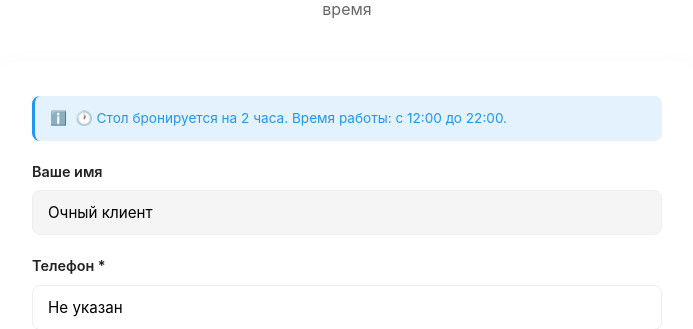
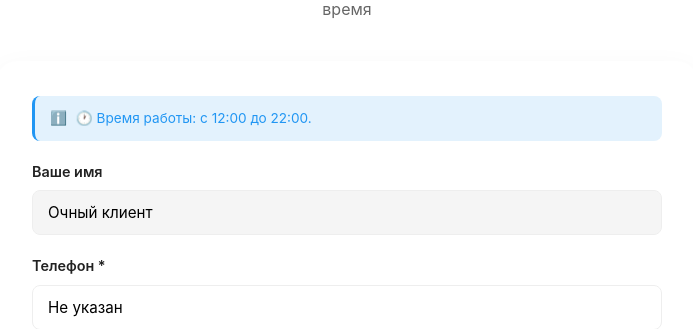
Before and after one commit to pepan222/mercury-restaurant, a Django app: page /bookings/ in a window 1280 px wide. Shown: the part 210-539 px from the top of the page, without its empty margins (293-986 px from the left). Run offline with Django 5.2, Linux system fonts and the light colour scheme; a user stored in the database is signed in; data comes from the database, SQL or seed files in the repository; data that the repository does not hold is empty.

Commit message:
Заключительные небольшие изменения

```diff
--- a/templates/bookings/booking.html
+++ b/templates/bookings/booking.html
@@ -679,7 +679,7 @@
         <div class="booking-card">
             <div class="booking-body">
                 <div class="info-note">
-                    🕐 Стол бронируется на 2 часа. Время работы: с 12:00 до 22:00.
+                    🕐 Время работы: с 12:00 до 22:00.
                 </div>
 
                 <!-- Только сообщения об ошибках -->
```
